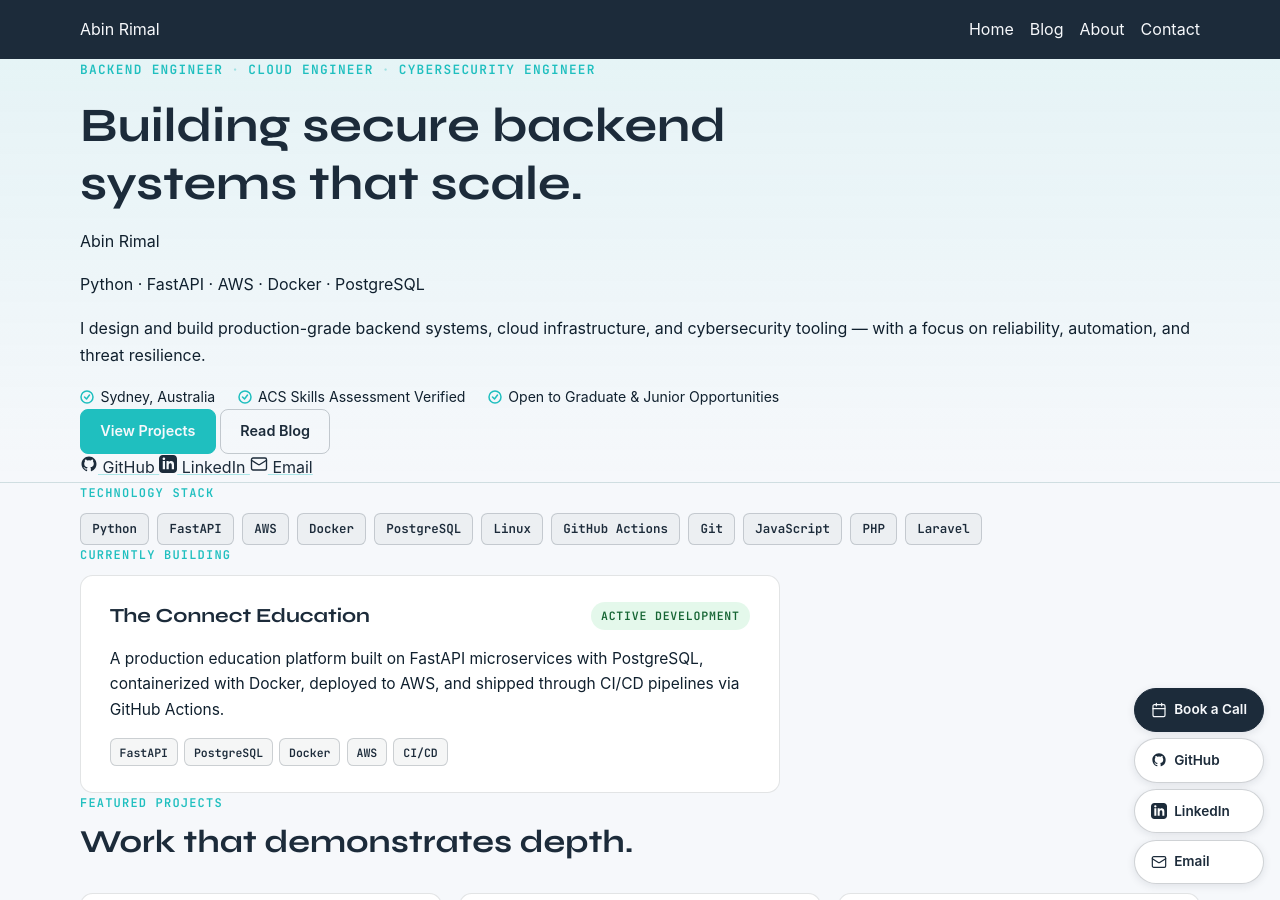
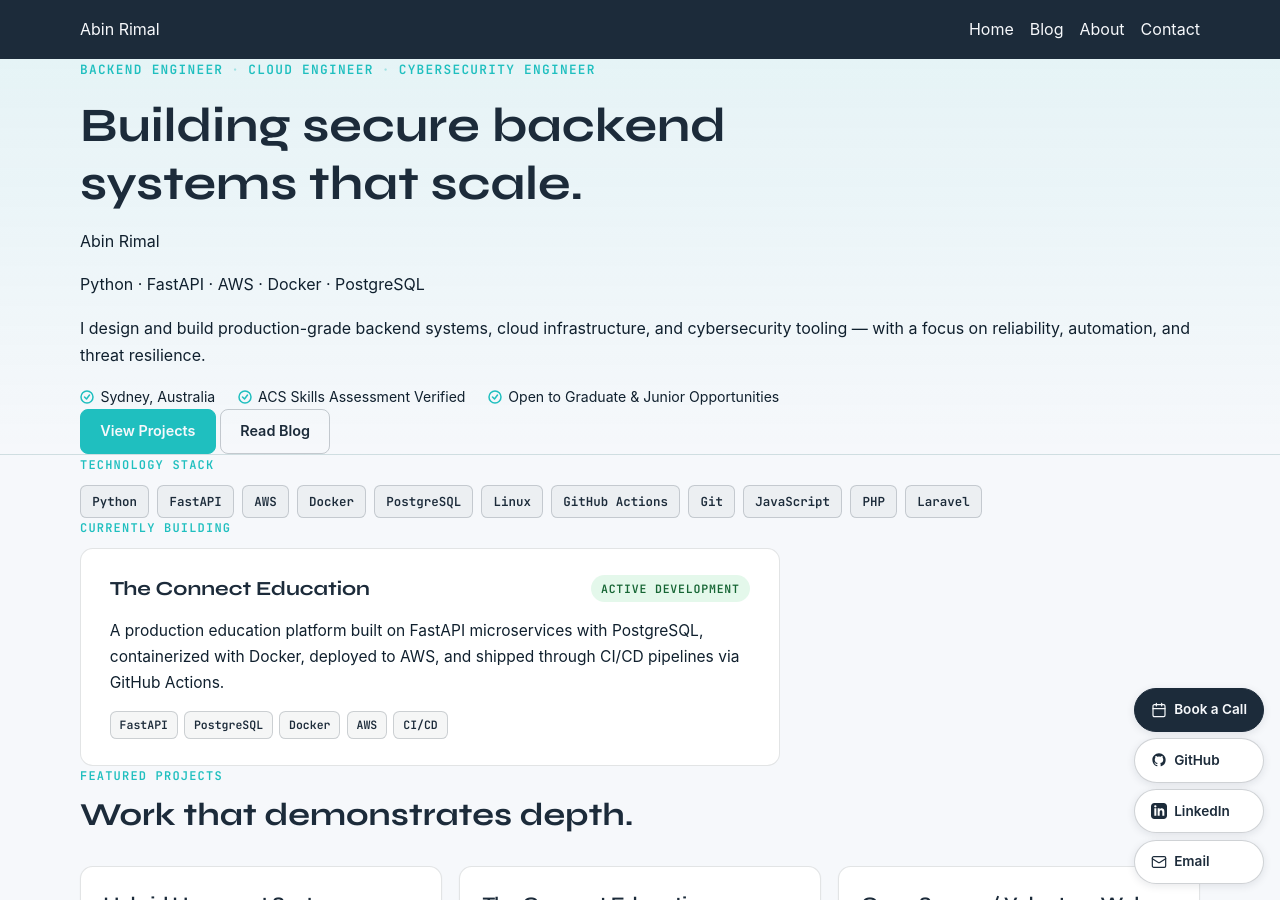
Before and after one commit to abinrimal/abinrimal.github.io, a Jekyll site: the page built from index.md, in a window 1280 px wide and 900 px high. Built offline with Jekyll 4.4.1, drawn with Linux system fonts in a browser that asks for light colours.

Commit message:
Update home.html

```diff
--- a/_layouts/home.html
+++ b/_layouts/home.html
@@ -54,20 +54,6 @@
       <a class="btn btn-ghost" href="{{ '/blog/' | relative_url }}">Read Blog</a>
     </div>
 
-    <nav class="hero-social" aria-label="Profile links">
-      <a href="https://github.com/abinrimal" target="_blank" rel="noopener noreferrer" aria-label="GitHub profile">
-        <svg width="18" height="18" viewBox="0 0 24 24" fill="currentColor" aria-hidden="true"><path d="M12 2C6.477 2 2 6.484 2 12.017c0 4.425 2.865 8.18 6.839 9.504.5.092.682-.217.682-.483 0-.237-.008-.868-.013-1.703-2.782.605-3.369-1.343-3.369-1.343-.454-1.158-1.11-1.466-1.11-1.466-.908-.62.069-.608.069-.608 1.003.07 1.531 1.032 1.531 1.032.892 1.53 2.341 1.088 2.91.832.092-.647.35-1.088.636-1.338-2.22-.253-4.555-1.113-4.555-4.951 0-1.093.39-1.988 1.029-2.688-.103-.253-.446-1.272.098-2.65 0 0 .84-.27 2.75 1.026A9.564 9.564 0 0 1 12 6.844a9.59 9.59 0 0 1 2.504.337c1.909-1.296 2.747-1.027 2.747-1.027.546 1.379.202 2.398.1 2.651.64.7 1.028 1.595 1.028 2.688 0 3.848-2.339 4.695-4.566 4.943.359.309.678.92.678 1.855 0 1.338-.012 2.419-.012 2.747 0 .268.18.58.688.482A10.02 10.02 0 0 0 22 12.017C22 6.484 17.522 2 12 2z"/></svg>
-        GitHub
-      </a>
-      <a href="https://www.linkedin.com/in/abinrimal" target="_blank" rel="noopener noreferrer" aria-label="LinkedIn profile">
-        <svg width="18" height="18" viewBox="0 0 24 24" fill="currentColor" aria-hidden="true"><path d="M19 0h-14c-2.761 0-5 2.239-5 5v14c0 2.761 2.239 5 5 5h14c2.762 0 5-2.239 5-5v-14c0-2.761-2.238-5-5-5zm-11 19h-3v-11h3v11zm-1.5-12.268c-.966 0-1.75-.79-1.75-1.764s.784-1.764 1.75-1.764 1.75.79 1.75 1.764-.783 1.764-1.75 1.764zm13.5 12.268h-3v-5.604c0-3.368-4-3.113-4 0v5.604h-3v-11h3v1.765c1.396-2.586 7-2.777 7 2.476v6.759z"/></svg>
-        LinkedIn
-      </a>
-      <a href="mailto:abinrimal7@gmail.com" aria-label="Send email">
-        <svg width="18" height="18" viewBox="0 0 24 24" fill="none" stroke="currentColor" stroke-width="1.8" stroke-linecap="round" stroke-linejoin="round" aria-hidden="true"><rect x="2" y="4" width="20" height="16" rx="2"/><path d="m22 7-8.97 5.7a1.94 1.94 0 0 1-2.06 0L2 7"/></svg>
-        Email
-      </a>
-    </nav>
   </div>
 </section>
 
```
